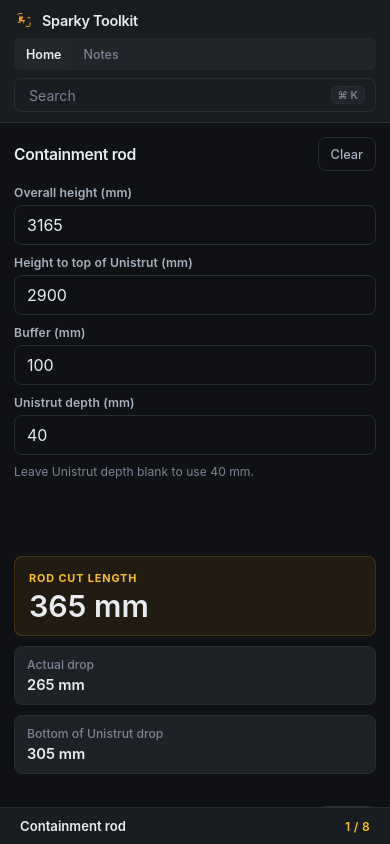
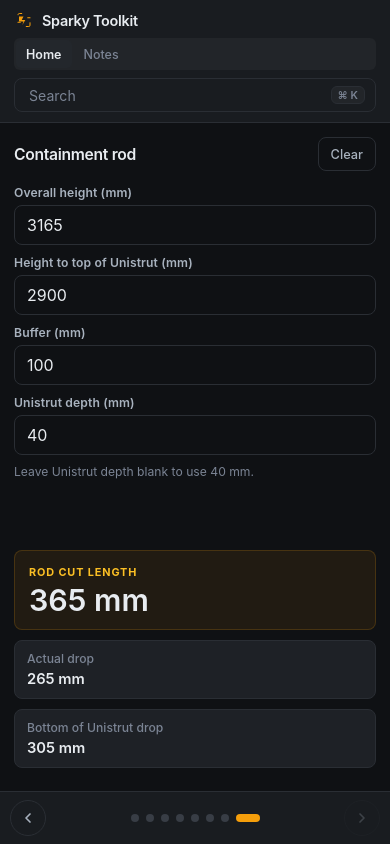
Before and after one commit to fightingentropy/sparky, a React (Vite) app: page / in a window 390 px wide. Built offline with nearby package versions, Linux system fonts and the light colour scheme.

Commit message:
Add horizontal swipable cards and dot navigation for mobile home
Replace vertical scroll-snap with horizontal swipe cards on mobile.
Add dot indicators and prev/next arrow buttons for intuitive navigation.

```diff
--- a/src/App.tsx
+++ b/src/App.tsx
@@ -439,6 +439,16 @@ export default function App() {
     }
   }
 
+  function scrollToTool(index: number) {
+    const grid = toolGridRef.current;
+    if (!grid) return;
+    const panels = grid.querySelectorAll<HTMLElement>(".tool-panel");
+    const target = panels[index];
+    if (target) {
+      target.scrollIntoView({ behavior: "smooth", block: "nearest", inline: "start" });
+    }
+  }
+
   function clearContainmentRod() {
     setContainmentRodOverallHeight("");
     setContainmentRodTopOfUnistrut("");
@@ -2254,8 +2264,35 @@ export default function App() {
 
       {page === "home" && filteredApplets.length > 0 ? (
         <div className="mobile-indicator">
-          <span className="mobile-indicator-title">{filteredApplets[activeToolIndex]?.title ?? ""}</span>
-          <span className="mobile-indicator-count">{Math.min(activeToolIndex + 1, filteredApplets.length)} / {filteredApplets.length}</span>
+          <button
+            type="button"
+            className="mobile-nav-btn"
+            aria-label="Previous tool"
+            disabled={activeToolIndex <= 0}
+            onClick={() => scrollToTool(activeToolIndex - 1)}
+          >
+            <svg viewBox="0 0 24 24" fill="none" stroke="currentColor" strokeWidth="2.5" strokeLinecap="round" strokeLinejoin="round"><path d="M15 18l-6-6 6-6"/></svg>
+          </button>
+          <div className="mobile-dots">
+            {filteredApplets.map((_, i) => (
+              <button
+                key={filteredApplets[i].id}
+                type="button"
+                className={`mobile-dot${i === activeToolIndex ? " is-active" : ""}`}
+                aria-label={filteredApplets[i].title}
+                onClick={() => scrollToTool(i)}
+              />
+            ))}
+          </div>
+          <button
+            type="button"
+            className="mobile-nav-btn"
+            aria-label="Next tool"
+            disabled={activeToolIndex >= filteredApplets.length - 1}
+            onClick={() => scrollToTool(activeToolIndex + 1)}
+          >
+            <svg viewBox="0 0 24 24" fill="none" stroke="currentColor" strokeWidth="2.5" strokeLinecap="round" strokeLinejoin="round"><path d="M9 18l6-6-6-6"/></svg>
+          </button>
         </div>
       ) : null}
     </div>
--- a/src/styles.css
+++ b/src/styles.css
@@ -1062,20 +1062,29 @@ input[aria-invalid="true"] {
 
   .page-home.is-active .tool-grid {
     display: grid;
-    grid-auto-rows: 100%;
+    grid-auto-flow: column;
+    grid-auto-columns: 100%;
+    grid-template-columns: none;
     height: 100%;
     min-height: 0;
-    overflow-y: auto;
-    overscroll-behavior-y: contain;
-    scroll-snap-type: y proximity;
+    overflow-x: auto;
+    overflow-y: hidden;
+    overscroll-behavior-x: contain;
+    scroll-snap-type: x mandatory;
     gap: 0;
-    padding-bottom: 52px;
+    padding-bottom: 0;
+    scrollbar-width: none;
+    -ms-overflow-style: none;
+  }
+
+  .page-home.is-active .tool-grid::-webkit-scrollbar {
+    display: none;
   }
 
   .page-home.is-active .tool-panel,
   .page-home.is-active .empty-state {
     scroll-snap-align: start;
-    scroll-snap-stop: normal;
+    scroll-snap-stop: always;
   }
 
   .page-home.is-active .tool-panel {
@@ -1085,6 +1094,8 @@ input[aria-invalid="true"] {
     border: 0;
     border-radius: 0;
     background: var(--bg);
+    min-width: 0;
+    padding-bottom: 72px;
   }
 
   .page-home.is-active .tool-panel .tool-output {
@@ -1095,29 +1106,90 @@ input[aria-invalid="true"] {
   /* Mobile indicator */
   .mobile-indicator {
     display: flex;
-    justify-content: space-between;
     align-items: center;
+    gap: 6px;
     position: fixed;
     bottom: 0;
     left: 0;
     right: 0;
-    padding: 10px 20px max(10px, env(safe-area-inset-bottom));
+    padding: 8px 10px max(8px, env(safe-area-inset-bottom));
     background: var(--surface);
     border-top: 1px solid var(--border);
     z-index: 10;
   }
 
   .mobile-indicator-title {
-    color: var(--text);
-    font-size: 0.82rem;
-    font-weight: 600;
+    display: none;
   }
 
   .mobile-indicator-count {
-    color: var(--accent-strong);
-    font-size: 0.76rem;
-    font-weight: 600;
-    letter-spacing: 0.02em;
+    display: none;
+  }
+
+  .mobile-nav-btn {
+    display: flex;
+    align-items: center;
+    justify-content: center;
+    width: 36px;
+    height: 36px;
+    padding: 0;
+    border: 1px solid var(--border);
+    border-radius: 50%;
+    background: transparent;
+    color: var(--muted-strong);
+    flex-shrink: 0;
+    cursor: pointer;
+    transition: all 140ms ease;
+  }
+
+  .mobile-nav-btn:active {
+    background: var(--fill);
+    border-color: var(--border-strong);
+  }
+
+  .mobile-nav-btn:disabled {
+    opacity: 0.25;
+    pointer-events: none;
+  }
+
+  .mobile-nav-btn svg {
+    width: 16px;
+    height: 16px;
+  }
+
+  .mobile-dots {
+    display: flex;
+    align-items: center;
+    justify-content: center;
+    gap: 7px;
+    flex: 1;
+    min-width: 0;
+    overflow-x: auto;
+    scrollbar-width: none;
+    -ms-overflow-style: none;
+    padding: 4px 0;
+  }
+
+  .mobile-dots::-webkit-scrollbar {
+    display: none;
+  }
+
+  .mobile-dot {
+    width: 8px;
+    height: 8px;
+    padding: 0;
+    border: 0;
+    border-radius: 50%;
+    background: var(--border-strong);
+    cursor: pointer;
+    flex-shrink: 0;
+    transition: all 180ms ease;
+  }
+
+  .mobile-dot.is-active {
+    width: 24px;
+    border-radius: 4px;
+    background: var(--accent);
   }
 
   /* Mobile topbar — compact single row */
```
